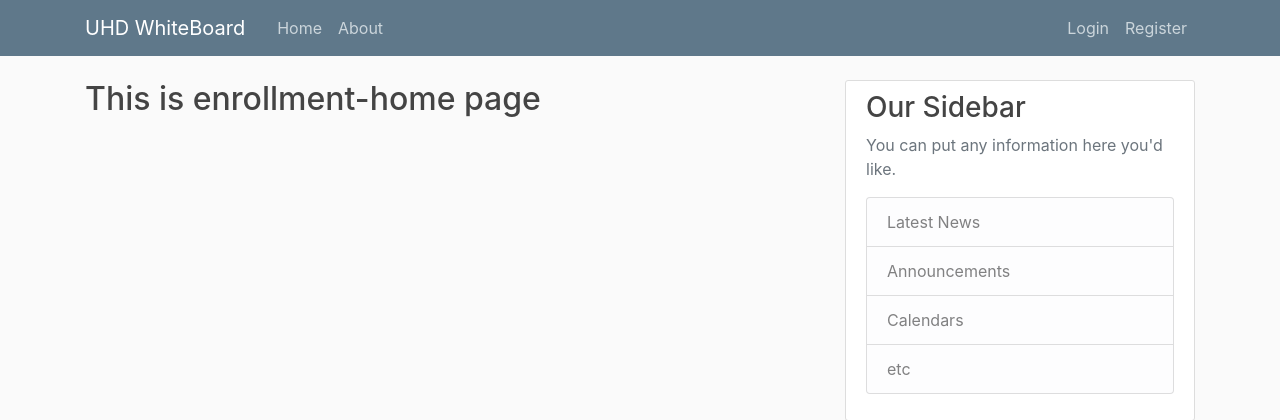
After one commit to Ayzhamal/Whiteboard2, a Django app: page / in a window 1280 px wide. The commit adds this page. Shown: the top 420 px of the page. Run offline with Django 3.2, Linux system fonts and the light colour scheme; some libraries are stand-ins or nearby versions.

Commit message:
profile page added

```diff
--- a/WhiteBoardProject2/settings.py
+++ b/WhiteBoardProject2/settings.py
@@ -125,3 +125,5 @@ STATIC_URL = '/static/'
 CRISPY_TEMPLATE_PACK='bootstrap4'
 
 LOGIN_REDIRECT_URL='enrollment-home'
+
+LOGIN_URL='login'
--- a/WhiteBoardProject2/urls.py
+++ b/WhiteBoardProject2/urls.py
@@ -17,10 +17,14 @@ from django.contrib import admin
 from django.contrib.auth import views as auth_views
 from django.urls import path
 from students import views as student_views
+from enrollment import views as enrollment_views
 
 urlpatterns = [
     path('admin/', admin.site.urls),
     path('register/', student_views.register, name='register' ),
+    path('profile/', student_views.profile, name='profile'),
     path('login/', auth_views.LoginView.as_view(template_name='students/login.html'), name='login'),
     path('logout/', auth_views.LogoutView.as_view(template_name='students/logout.html'), name='logout'),
+    path('', enrollment_views.home, name='enrollment-home')
+         # enrollment_views.StudentCourseListView.as_view(template_name='enrollment-home.html') ,name='enrollment-home'),
 ]
--- a/enrollment/templates/enrollment/base.html
+++ b/enrollment/templates/enrollment/base.html
@@ -34,12 +34,12 @@
             <!-- Navbar Right Side -->
             <div class="navbar-nav">
                 {% if user.is_authenticated %}
-                    <a class="nav-item nav-link" href="#">New Post</a>
-                    <a class="nav-item nav-link" href="#">Profile</a>
-                     <a class="nav-item nav-link" href="#">Logout</a>
+                    <a class="nav-item nav-link" href="#">Register</a>
+                    <a class="nav-item nav-link" href="{% url 'profile' %}">Profile</a>
+                     <a class="nav-item nav-link" href="{% url 'logout' %}">Logout</a>
                 {% else %}
-                      <a class="nav-item nav-link" href="#">Login</a>
-                      <a class="nav-item nav-link" href="#">Register</a>
+                      <a class="nav-item nav-link" href="{% url 'login' %}">Login</a>
+                      <a class="nav-item nav-link" href="{% url 'register' %}">Register</a>
                 {% endif %}
             </div>
           </div>
--- /dev/null
+++ b/enrollment/templates/enrollment/enrollment-home.html
@@ -0,0 +1,6 @@
+{% extends "enrollment/base.html" %}
+{% block content %}
+<h2>
+    This is enrollment-home page
+</h2>
+{% endblock %}
--- a/enrollment/views.py
+++ b/enrollment/views.py
@@ -1,2 +1,19 @@
-from django.shortcuts import render
-from django.http import HttpResponse
+from django.shortcuts import render, get_object_or_404
+from django.contrib.auth.mixins import LoginRequiredMixin, UserPassesTestMixin
+from django.contrib.auth.models import User
+# classes needed to use class-based views
+from django.views.generic import(ListView, DetailView)
+from .models import Course, Enrollment
+
+
+def home(request):
+    return render(request, 'enrollment/enrollment-home.html')
+
+class StudentCourseListView(ListView):
+    model=Enrollment
+    template_name='enrollment/enrollment-home.html'
+
+
+    def get_queryset(self):
+        user=get_object_or_404(User, username=self.kwargs.get('username'))
+        return Enrollment.objects.filter(student=user).order_by('-date_enrolled')
--- a/students/views.py
+++ b/students/views.py
@@ -1,5 +1,6 @@
 from django.shortcuts import render, redirect
 from django.contrib import messages
+from django.contrib.auth.decorators import login_required
 from .forms import StudentRegisterForm
 
 
@@ -15,3 +16,7 @@ def register(request):
     else:
         form=StudentRegisterForm()
     return render(request, 'students/register.html', {'form': form})
+
+@login_required
+def profile(request):
+    return render(request, 'students/profile.html')
```
Also changed, not shown: students/templates/students/logout.html (+9 -0 lines), students/templates/students/profile.html (added, +30 -0 lines), db.sqlite3.
